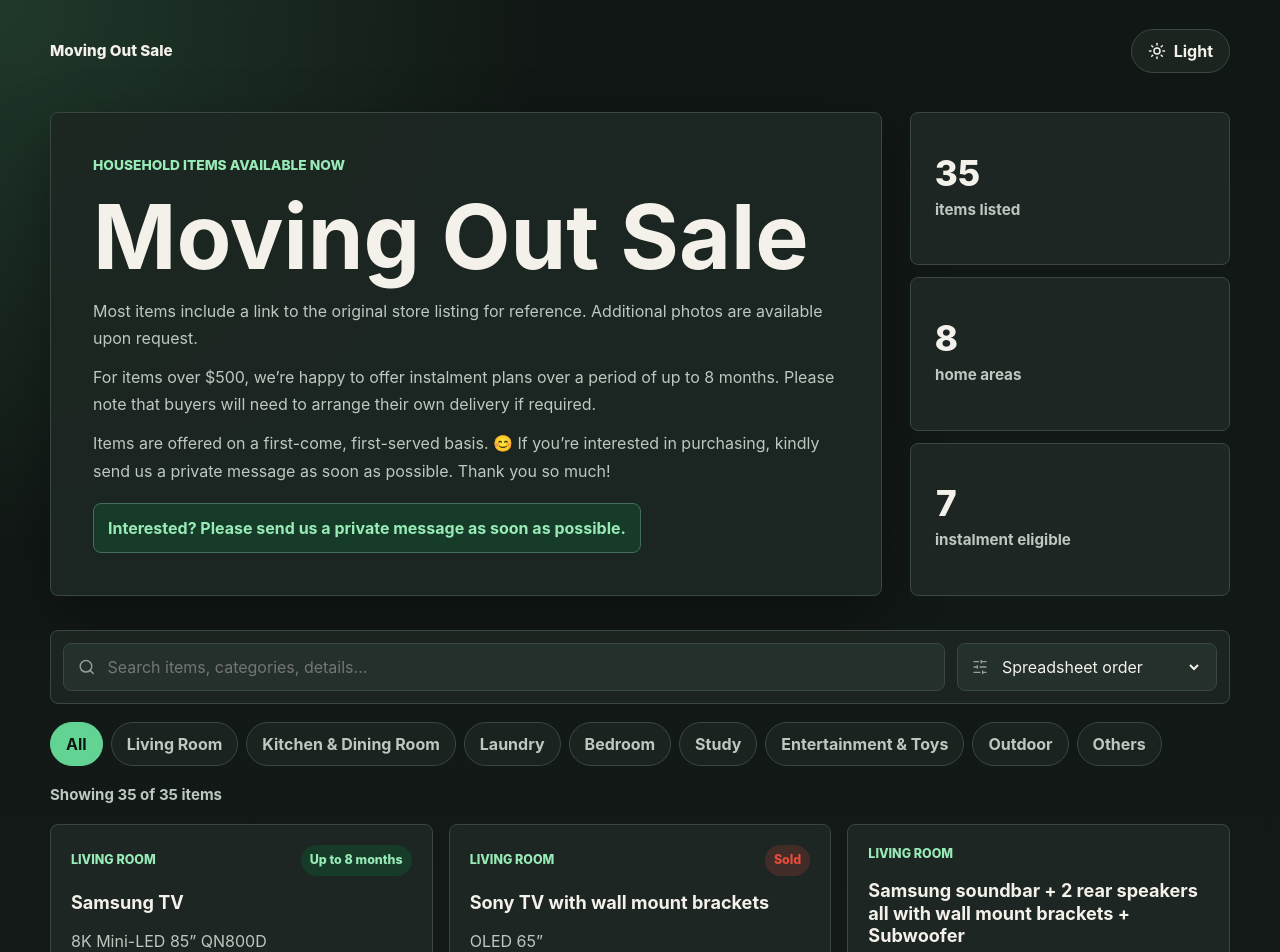
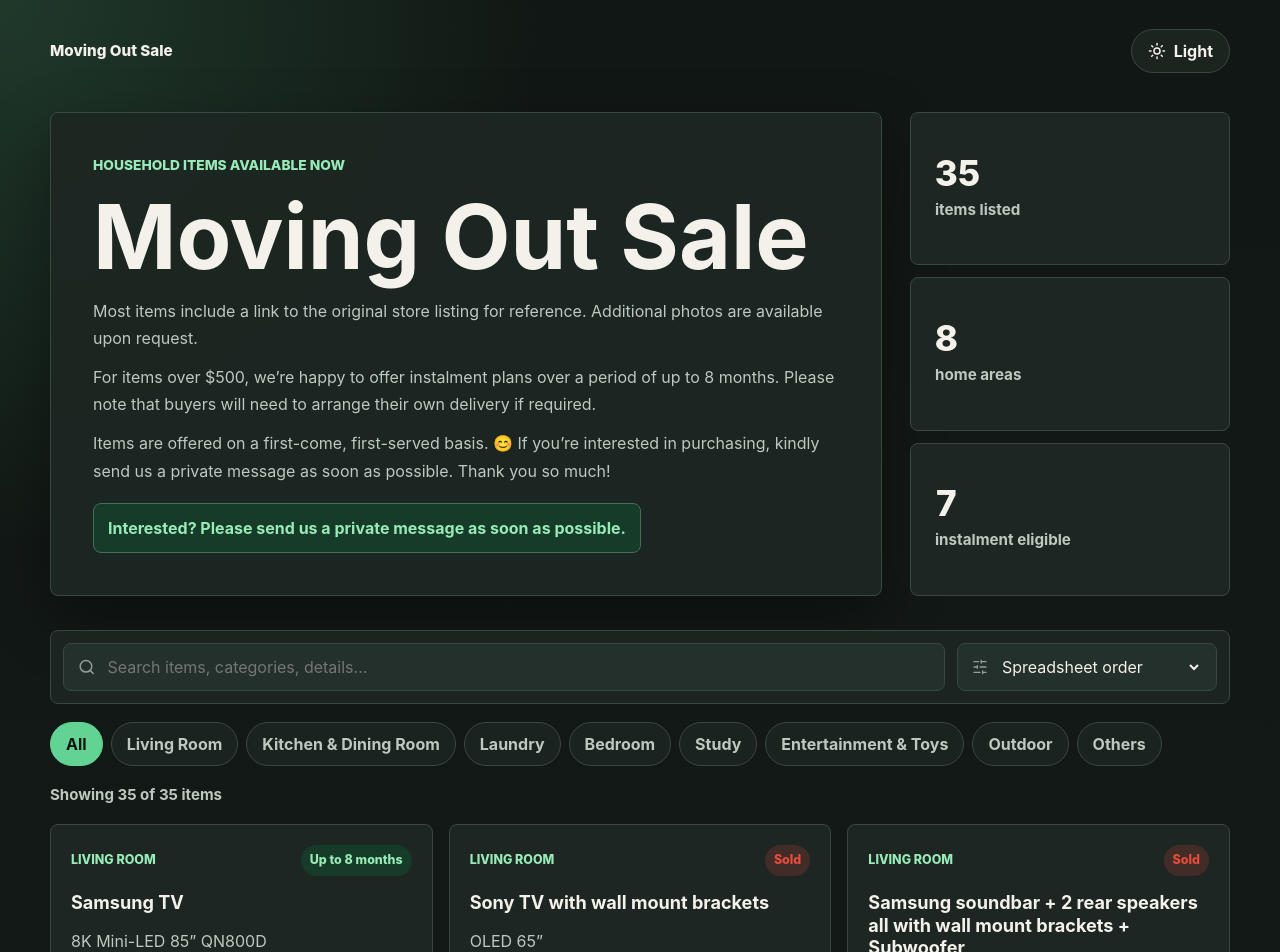
Before and after one commit to leosa-coder/moving-out-sale, a React (Vite) app: page / in a window 1280 px wide. Shown: the top 952 px of the page. Built offline with nearby package versions, Linux system fonts and the light colour scheme.

Commit message:
Mark Samsung soundbar + rear speakers + subwoofer as sold
Item: Samsung Q Series Q930C 9.1.4 Channel Soundbar with Wireless
Subwoofer [2023], including 2 rear speakers with wall mount brackets.

This item was listed at  and has now been sold.

```diff
--- a/src/items.ts
+++ b/src/items.ts
@@ -20,7 +20,8 @@ export const rawRows = [
   {
     "Items": "Samsung soundbar + 2 rear speakers all with wall mount brackets + Subwoofer",
     "Description": "Samsung Q Series Q930C 9.1.4 Channel Soundbar with Wireless Subwoofer [2023]",
-    "Selling for": 400
+    "Selling for": 400,
+    "Sold": true
   },
   {
     "Items": "Adsila 2.4m Buffet Unit in NZ Natural Ash",
```
